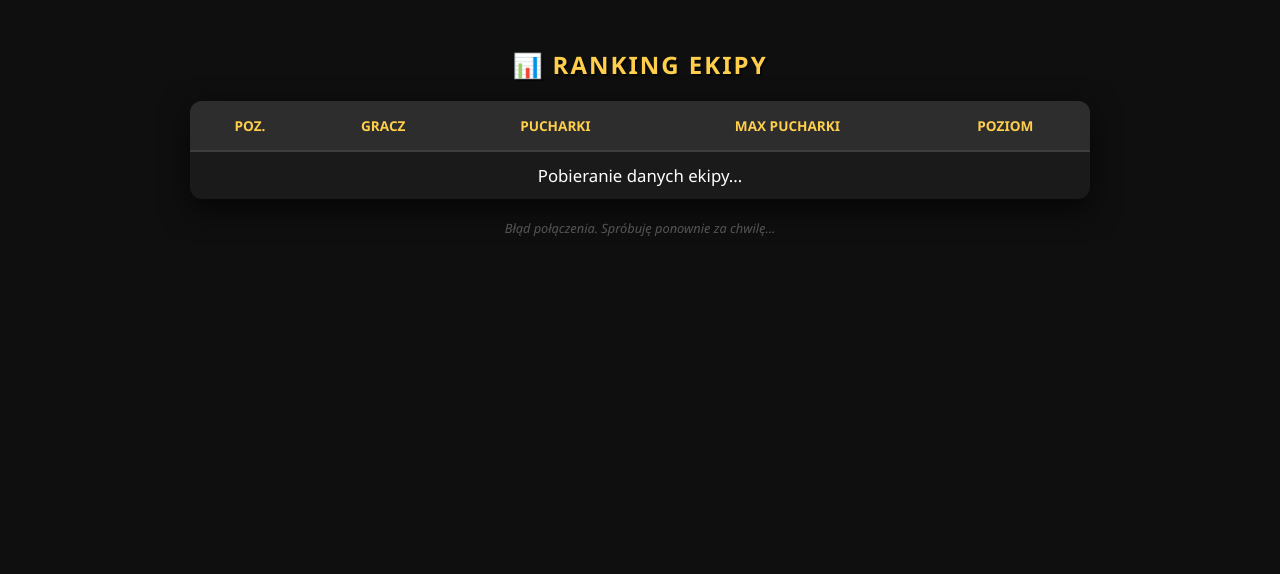
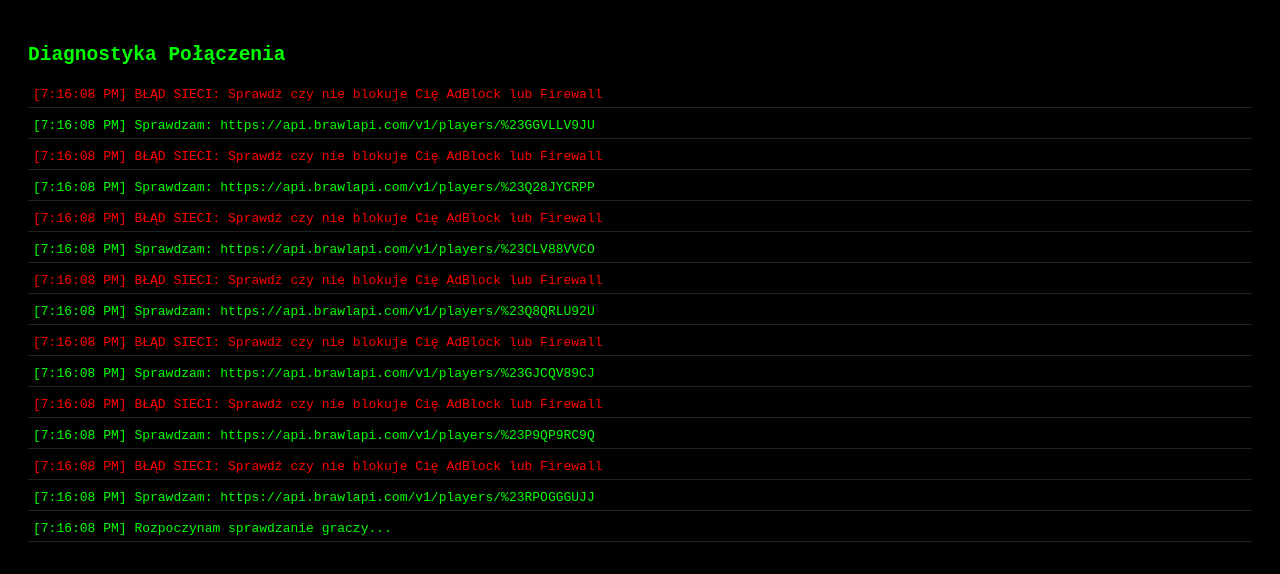
Before and after one commit to franciq/brawlstars, a plain HTML site: page index.html in a window 1280 px wide. Drawn offline with Linux system fonts and the light colour scheme; no server answers.

Commit message:
Update index.html

```diff
--- a/index.html
+++ b/index.html
@@ -2,100 +2,55 @@
 <html lang="pl">
 <head>
     <meta charset="UTF-8">
-    <meta name="viewport" content="width=device-width, initial-scale=1.0">
-    <title>Ranking Ekipy Brawl Stars</title>
+    <title>Debuger API Brawl Stars</title>
     <style>
-        body { font-family: 'Segoe UI', Tahoma, sans-serif; background-color: #0f0f0f; color: white; display: flex; flex-direction: column; align-items: center; padding: 20px; }
-        h2 { color: #ffce4b; text-transform: uppercase; letter-spacing: 2px; margin-bottom: 20px; text-shadow: 2px 2px 0px rgba(0,0,0,0.5); }
-        table { border-collapse: collapse; width: 100%; max-width: 900px; background: #1a1a1a; border-radius: 12px; overflow: hidden; box-shadow: 0 10px 30px rgba(0,0,0,0.7); }
-        th { background-color: #2d2d2d; color: #ffce4b; padding: 15px; font-size: 0.85em; text-transform: uppercase; border-bottom: 2px solid #3d3d3d; }
-        td { border-bottom: 1px solid #2d2d2d; padding: 12px; text-align: center; font-size: 1.05em; }
-        tr:last-child td { border-bottom: none; }
-        tr:hover { background-color: #252525; transition: 0.3s; }
-        .tag-label { color: #666; font-size: 0.7em; display: block; }
-        .update-info { margin-top: 20px; color: #555; font-size: 0.8em; font-style: italic; }
-        .trophy { color: #ffce4b; font-weight: bold; }
+        body { font-family: monospace; background: #000; color: #0f0; padding: 20px; }
+        .error { color: #f00; }
+        .success { color: #0f0; }
+        .log-entry { margin-bottom: 5px; border-bottom: 1px solid #222; padding: 5px; }
     </style>
 </head>
 <body>
-
-    <h2>📊 Ranking Ekipy</h2>
-
-    <table id="brawl-table">
-        <thead>
-            <tr>
-                <th>Poz.</th>
-                <th>Gracz</th>
-                <th>Pucharki</th>
-                <th>Max Pucharki</th>
-                <th>Poziom</th>
-            </tr>
-        </thead>
-        <tbody id="brawl-table-body">
-            <tr><td colspan="5">Pobieranie danych ekipy...</td></tr>
-        </tbody>
-    </table>
-
-    <p class="update-info" id="status">Inicjalizacja...</p>
+    <h2>Diagnostyka Połączenia</h2>
+    <div id="console">Inicjalizacja...</div>
 
     <script>
-        // TWOJE TAGI
-        const playerTags = [
-            "#RPOGGGUJJ", "#P9QP9RC9Q", "#GJCQV89CJ",
-            "#Q8QRLU92U", "#CLV88VVCO", "#Q28JYCRPP", "#GGVLLV9JU"
-        ];
+        const tags = ["RPOGGGUJJ", "P9QP9RC9Q", "GJCQV89CJ", "Q8QRLU92U", "CLV88VVCO", "Q28JYCRPP", "GGVLLV9JU"];
+        const logger = document.getElementById('console');
 
-        async function updateTable() {
-            const tableBody = document.getElementById('brawl-table-body');
-            const status = document.getElementById('status');
-            let playersData = [];
+        function log(msg, type) {
+            const div = document.createElement('div');
+            div.className = 'log-entry ' + type;
+            div.innerText = `[${new Date().toLocaleTimeString()}] ${msg}`;
+            logger.prepend(div);
+        }
 
-            try {
-                for (const tag of playerTags) {
-                    // Czyścimy tag ze znaku # i spacji
-                    const cleanTag = tag.trim().replace('#', '');
-                    const response = await fetch(`https://api.brawlapi.com/v1/players/%23${cleanTag}`);
+        async function testAPI() {
+            logger.innerHTML = '';
+            log("Rozpoczynam sprawdzanie graczy...", "success");
 
-                    if (response.ok) {
-                        const data = await response.json();
-                        playersData.push(data);
+            for (let tag of tags) {
+                const cleanTag = tag.trim().replace('#', '');
+                // Kluczowe: używamy %23 zamiast #
+                const url = `https://api.brawlapi.com/v1/players/%23${cleanTag}`;
+
+                try {
+                    log(`Sprawdzam: ${url}`, "success");
+                    const res = await fetch(url);
+
+                    if (res.ok) {
+                        const data = await res.json();
+                        log(`SUKCES: Znaleziono gracza ${data.name} (${data.trophies}🏆)`, "success");
+                    } else {
+                        log(`BŁĄD ${res.status}: API nie znalazło tagu ${tag}`, "error");
                     }
+                } catch (e) {
+                    log(`BŁĄD SIECI: Sprawdź czy nie blokuje Cię AdBlock lub Firewall`, "error");
                 }
-
-                // Sortowanie: najwięcej pucharków na górze
-                playersData.sort((a, b) => b.trophies - a.trophies);
-
-                tableBody.innerHTML = '';
-                playersData.forEach((player, index) => {
-                    // Pobieramy kolor nicku (usuwamy 0x i dajemy #)
-                    const nameColor = player.nameColor ? player.nameColor.replace('0x', '#') : '#ffffff';
-
-                    tableBody.innerHTML += `
-                        <tr>
-                            <td>${index + 1}</td>
-                            <td>
-                                <span style="color: ${nameColor}; font-weight: bold;">${player.name}</span>
-                                <span class="tag-label">${player.tag}</span>
-                            </td>
-                            <td class="trophy">${player.trophies.toLocaleString()} 🏆</td>
-                            <td>${player.highestTrophies.toLocaleString()}</td>
-                            <td>⭐ ${player.expLevel}</td>
-                        </tr>
-                    `;
-                });
-
-                status.innerText = "Automatyczna aktualizacja aktywna. Ostatnia: " + new Date().toLocaleTimeString();
-
-            } catch (err) {
-                status.innerText = "Błąd połączenia. Spróbuję ponownie za chwilę...";
             }
         }
 
-        // Start
-        updateTable();
-
-        // Odświeżanie co 30 sekund (zgodnie z Twoją prośbą)
-        setInterval(updateTable, 30000);
+        testAPI();
     </script>
 </body>
 </html>
```
